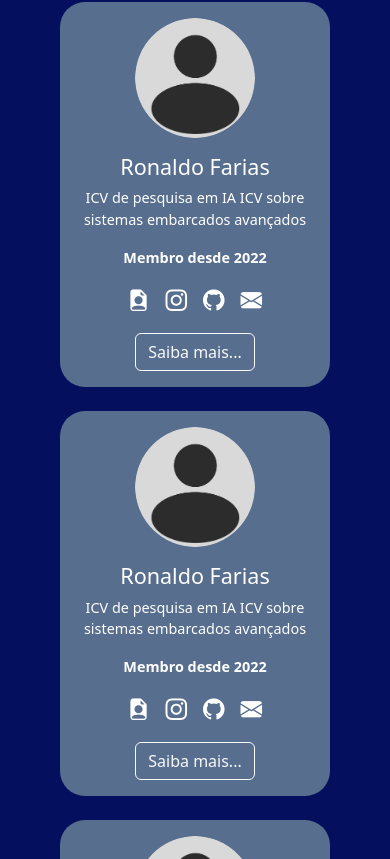
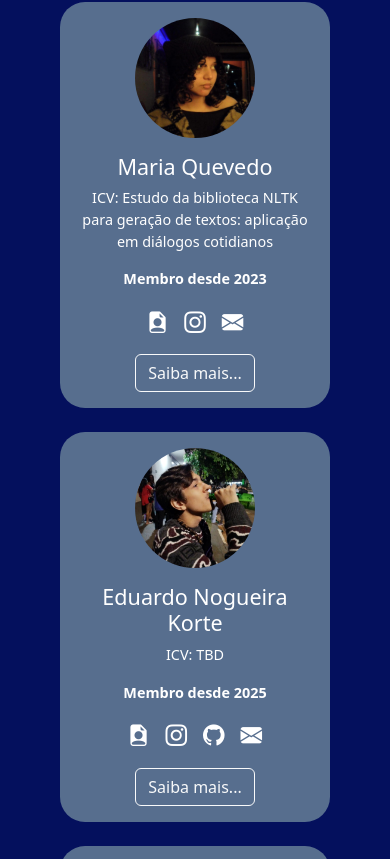
Before and after one commit to GabrielCM16/PET-Site, a React (Vite) app: page /membros in a window 390 px wide. Shown: the part 1105-1964 px from the top of the page. Built offline with nearby package versions, Linux system fonts and the light colour scheme.

Commit message:
eduardo e qvd em membros e imagem inicial responsiva sem ta cagada

```diff
--- a/src/components/Inicio/Inicio.css
+++ b/src/components/Inicio/Inicio.css
@@ -18,14 +18,15 @@ html, body {
 }
 
 
-.logo-img {
-  width: 420px;
-  height: 120px;
-  margin-top: 80px;
-}
-
 .group-img {
   width: 400px;
   height: 410px;
   margin: 50px 0;
 }
+
+.logo-img {
+  max-width: 350px;  /* controla o tamanho máximo da imagem */
+  width: 100%;       /* faz a imagem escalar dentro do container */
+  height: auto;      /* mantém proporção */
+  margin-top: 80px;
+}
--- a/src/components/membrosAtuais/membroAtuais.tsx
+++ b/src/components/membrosAtuais/membroAtuais.tsx
@@ -4,6 +4,8 @@ import "./membrosAtuais.css";
 
 import tutorImg from "./../../assets/images/members/profile.png";
 import gabrielImg from "./../../assets/images/members/gabriel.png";
+import qvd from "./../../assets/images/members/qvd.png";
+import dudu from "./../../assets/images/members/eduardo.png";
 
 const membros = [
   {
@@ -21,8 +23,8 @@ const membros = [
       cidadeNatal: "Cascavel - PR",
       motivoCurso:
         "Fazendo técnico em informática junto com o Ensino Médio descobri que gosto bastante de programar e de resolver problemas usando programação. Também tive alguns professores que foram fonte de inspiração e incentivo, o que me levou a considerar e, em 2024, escolher o curso como graduação.",
-      alternativaCurso: "TADS, Engenharia da Computação ou Engenharia de Produção.",
-      academica: "Grande duvida por enquanto, mas acho que sim... depende... talvez?! quem sabe.",
+      alternativaCurso: "TADS, Engenharia da Computação ou Engenharia de Controle e Automação.",
+      academica: "Minha empresa? Talvez em breve. Mestrado? Grande duvida por enquanto, mas acho que sim... depende... talvez?! quem sabe.",
       hobby: "tocar teclado/piano, fazer um som com a galera da banda, jogar quando tenho um tempo livre. ",
       filme: "Corações de Ferro",
       jogo: "battlefield 1, PvZGW2, Truco.",
@@ -30,6 +32,55 @@ const membros = [
       comida: "Pizza, Lasanha, Tacos, Chico balanceado, Pudim ",
     },
   },
+  {
+    nome: "Maria Quevedo",
+    foto: qvd,
+    icv: "ICV: Estudo da biblioteca NLTK para geração de textos: aplicação em diálogos cotidianos",
+    membroDesde: "2023",
+    links: {
+      lattes: "http://lattes.cnpq.br/3097985855355895",
+      instagram: "https://www.instagram.com/quevs__?igsh=MWoybXlnc3NvN2c1Yg==",
+      email: "mariaquevedo.capanema@gmail.com",
+    },
+    saibaMais: {
+      cidadeNatal: "Capanema - PR",
+      motivoCurso:
+        "Busquei um meio-termo entre algo com o qual eu minimamente me identifico e que também ofereça boas oportunidades de atuação. Como gosto de resolver problemas e pesquisar, escolhi Ciência da Computação.",
+      alternativaCurso: "Filosofia ou Psicologia.",
+      academica: "Tenho bastante vontade de realizar programas de pós-graduação fora do Brasil.",
+      hobby: "Beber muito café, escutar muita música, ir no bar com os amigos, pesquisar, crochetar e não fazer absolutamente nada.",
+      filme: "Kill Bill e The Handmaiden",
+      jogo: "Earthbound, Fran Bow e Lisa: The Painful",
+      LIVRO: "Qualquer obra do Junji Ito",
+      musica: "Blow Out - Radiohead",
+      comida: "Arroz e feijão da minha vó e churrasco hmm"
+    },
+  },
+  {
+    nome: "Eduardo Nogueira Korte",
+    foto: dudu,
+    icv: "ICV: TBD",
+    membroDesde: "2025",
+    links: {
+      lattes: "http://lattes.cnpq.br/5439196476136251",
+      instagram: "https://www.instagram.com/esquilo.korte",
+      github: "https://github.com/DUDUKorte",
+      email: "mailto:dudu.korte@gmail.com",
+    },
+    saibaMais: {
+      cidadeNatal: "Curitiba - PR",
+      motivoCurso:
+        "Sou apaixonado por programação desde pequeno, minha primeira experiência refazendo um Megaman clássico no construct 2 em 2016 foi só o início de uma jornada que cada vez mais eu descubro o quanto a computação combina comigo e segue sendo minha paixão ao lado do cafézinho clássico que todos amam.",
+      alternativaCurso: "TADS ou, na pior das hipóteses engenharia de computação.",
+      academica: "Não planejo, tenho grandes sonhos e ambições que quero seguir, as quais a área acadêmica não pode me proporcionar, infelizmente.",
+      hobby: "Meu canal no YouTube: www.youtube.com/@esquilopng junto disso a edição de vídeos, design e claro... Jogos, amo jogos e nunca vou deixar esse hobby de lado.",
+      filme: "Deu a louca na chapeuzinho",
+      jogo: "Bioshock infinite, Bully e The Outer Worlds",
+      musica: "Nothing Else Matters - Metallica e War Pigs - Black Sabbath",
+      comida: "Sushi, café, Petit gateau e qualquer coisa com Beacon e barbecue.",
+    },
+  },
+
   // Outros membros...
   {
     nome: "Ronaldo Farias",
```
Also changed, not shown: src/assets/images/members/eduardo.png (added), src/assets/images/members/qvd.png (added).
